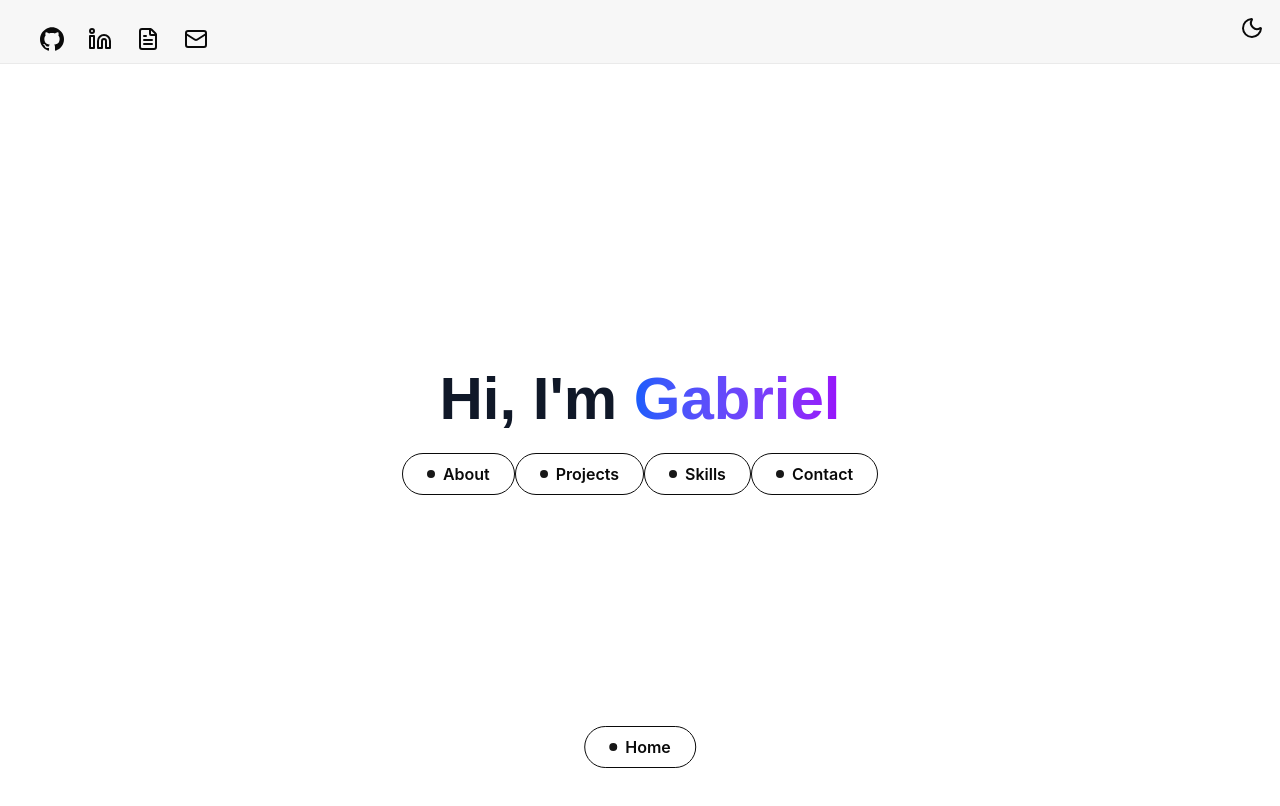
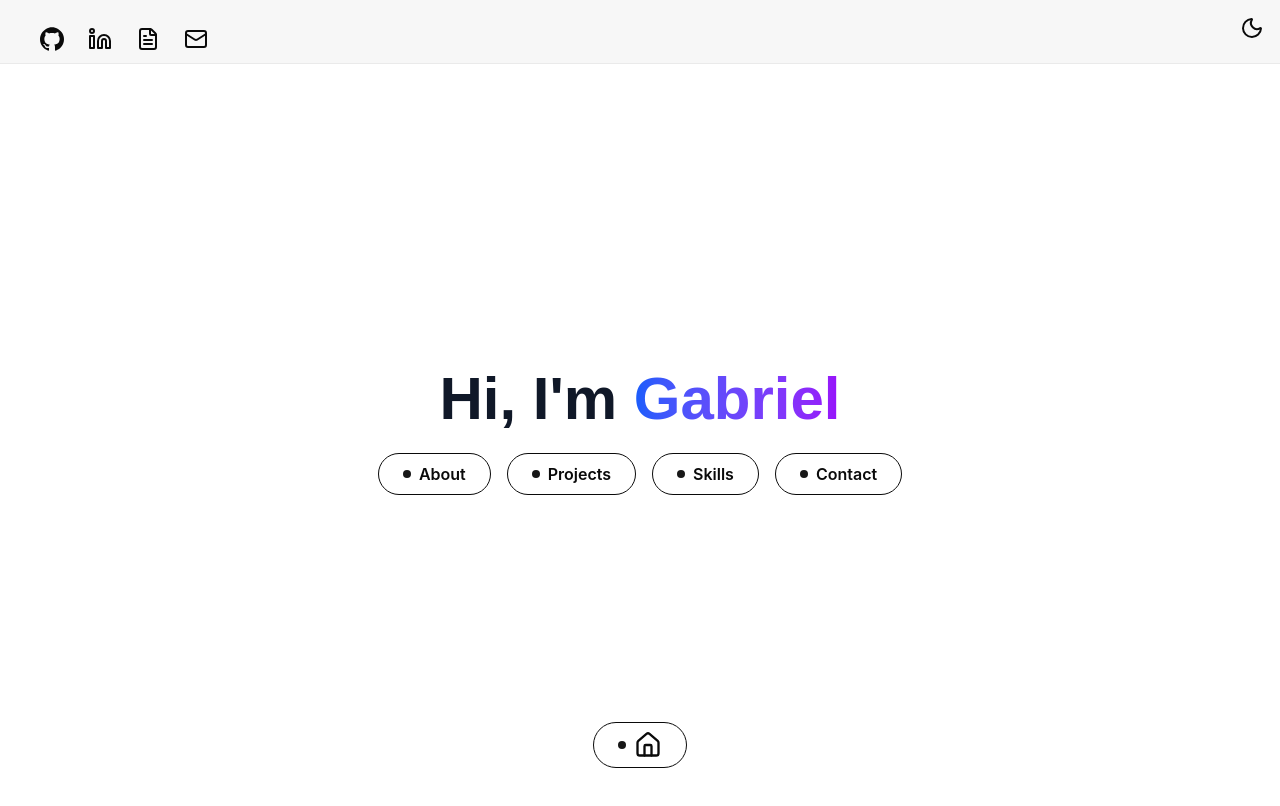
Before and after one commit to GabAsencios/personalPage, a React (Vite) app in the folder mypage/: page / in a window 1280 px wide. Shown: the top 806 px of the page. Built offline with nearby package versions, Linux system fonts and the light colour scheme.

Commit message:
Updated home button

```diff
--- a/mypage/src/App.tsx
+++ b/mypage/src/App.tsx
@@ -45,6 +45,8 @@ export type IconProps = React.HTMLAttributes<SVGElement>;
 import { Button as FlowbiteButton } from 'flowbite-react';
 
 import { GradientBackground } from '@/components/animate-ui/components/backgrounds/gradient';
+
+import {HomeIcon} from '@/components/ui/home';
 
 export function App() {
   return (
@@ -134,7 +136,7 @@ const scrollToSection = (className: string) => {
 function ButtonPages() {
   return (
     <div className="flex flex-row gap-4">
-      <div>
+      <div className="flex flex-row gap-4">
         <InteractiveHoverButton
           onClick={() => scrollToSection("about-section")}
         >
@@ -167,10 +169,9 @@ function ButtonPages() {
 function MainPageButton() {
   return (
     <div className="home-button-container">
-      <InteractiveHoverButton onClick={() => scrollToSection("main-section")}>
-        {" "}
-        Home{" "}
-      </InteractiveHoverButton>
+      <InteractiveHoverButton><HomeIcon onClick={() => scrollToSection("main-section")}>
+      </HomeIcon></InteractiveHoverButton>
+
     </div>
   );
 }
--- /dev/null
+++ b/mypage/src/components/ui/home.tsx
@@ -0,0 +1,103 @@
+"use client";
+
+import type { Transition, Variants } from "motion/react";
+import { motion, useAnimation } from "motion/react";
+import type { HTMLAttributes } from "react";
+import { forwardRef, useCallback, useImperativeHandle, useRef } from "react";
+
+import { cn } from "@/lib/utils";
+
+export interface HomeIconHandle {
+  startAnimation: () => void;
+  stopAnimation: () => void;
+}
+
+interface HomeIconProps extends HTMLAttributes<HTMLDivElement> {
+  size?: number;
+}
+
+const DEFAULT_TRANSITION: Transition = {
+  duration: 0.6,
+  opacity: { duration: 0.2 },
+};
+
+const PATH_VARIANTS: Variants = {
+  normal: {
+    pathLength: 1,
+    opacity: 1,
+  },
+  animate: {
+    opacity: [0, 1],
+    pathLength: [0, 1],
+  },
+};
+
+const HomeIcon = forwardRef<HomeIconHandle, HomeIconProps>(
+  ({ onMouseEnter, onMouseLeave, className, size = 28, ...props }, ref) => {
+    const controls = useAnimation();
+    const isControlledRef = useRef(false);
+
+    useImperativeHandle(ref, () => {
+      isControlledRef.current = true;
+
+      return {
+        startAnimation: () => controls.start("animate"),
+        stopAnimation: () => controls.start("normal"),
+      };
+    });
+
+    const handleMouseEnter = useCallback(
+      (e: React.MouseEvent<HTMLDivElement>) => {
+        if (isControlledRef.current) {
+          onMouseEnter?.(e);
+        } else {
+          controls.start("animate");
+        }
+      },
+      [controls, onMouseEnter]
+    );
+
+    const handleMouseLeave = useCallback(
+      (e: React.MouseEvent<HTMLDivElement>) => {
+        if (isControlledRef.current) {
+          onMouseLeave?.(e);
+        } else {
+          controls.start("normal");
+        }
+      },
+      [controls, onMouseLeave]
+    );
+    return (
+      <div
+        className={cn(className)}
+        onMouseEnter={handleMouseEnter}
+        onMouseLeave={handleMouseLeave}
+        {...props}
+      >
+        <svg
+          fill="none"
+          height={size}
+          stroke="currentColor"
+          strokeLinecap="round"
+          strokeLinejoin="round"
+          strokeWidth="2"
+          viewBox="0 0 24 24"
+          width={size}
+          xmlns="http://www.w3.org/2000/svg"
+        >
+          <path d="M3 10a2 2 0 0 1 .709-1.528l7-5.999a2 2 0 0 1 2.582 0l7 5.999A2 2 0 0 1 21 10v9a2 2 0 0 1-2 2H5a2 2 0 0 1-2-2z" />
+          <motion.path
+            animate={controls}
+            d="M15 21v-8a1 1 0 0 0-1-1h-4a1 1 0 0 0-1 1v8"
+            transition={DEFAULT_TRANSITION}
+            variants={PATH_VARIANTS}
+          />
+        </svg>
+      </div>
+    );
+  }
+);
+
+HomeIcon.displayName = "HomeIcon";
+
+export { HomeIcon };
```
